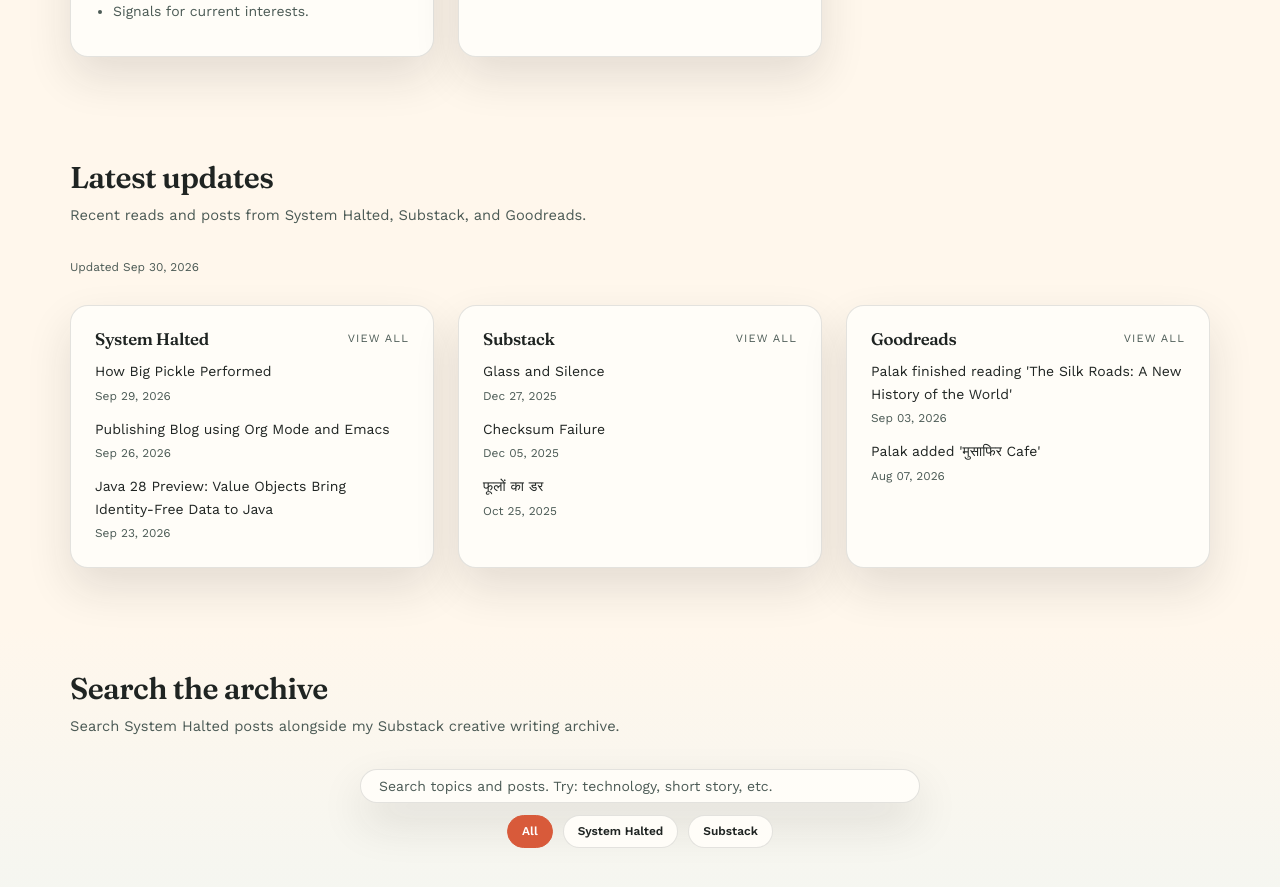
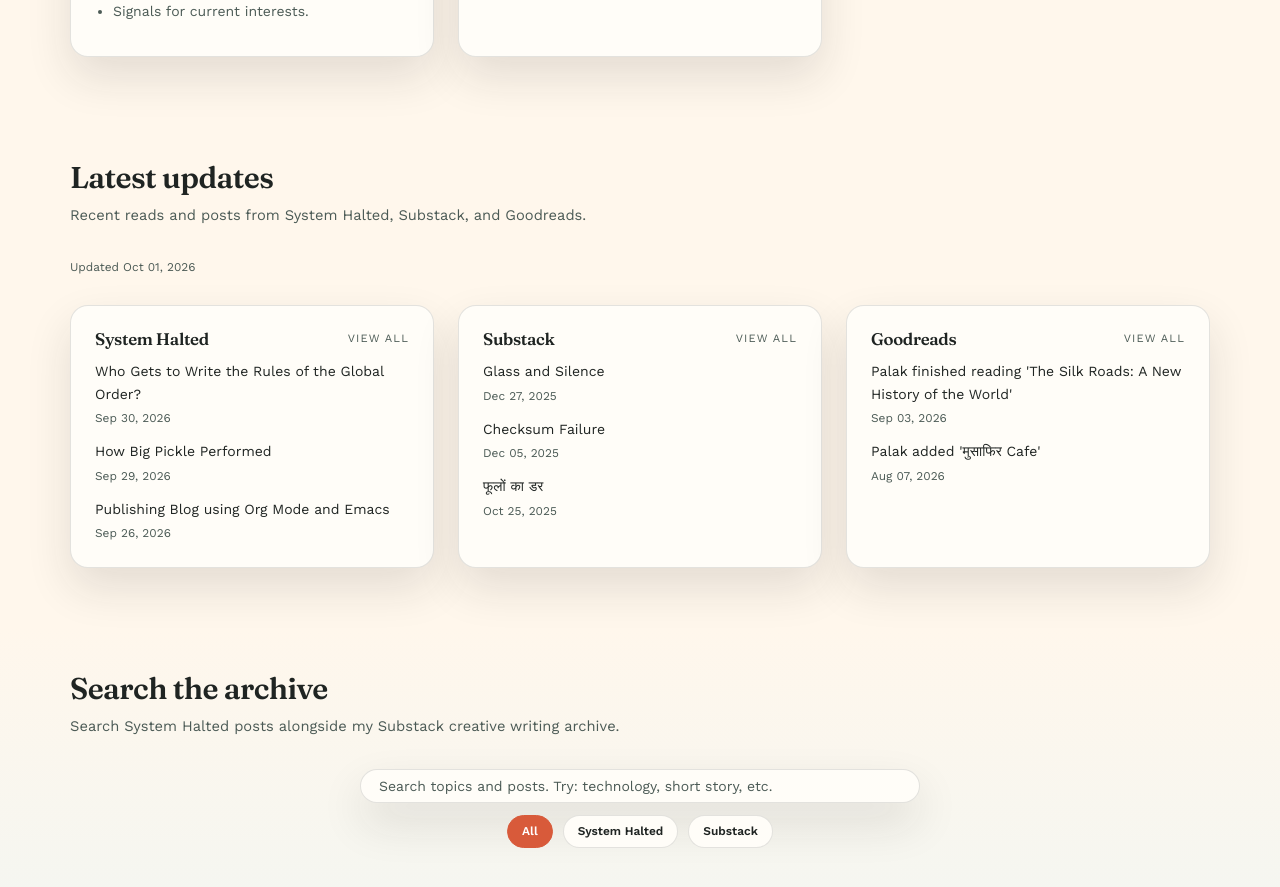
Before and after one commit to systemhalted/about-me, a Jekyll site: the page built from index.html, in a window 1280 px wide and 900 px high, scrolled down 2421 px. Shown: the top 887 px of the window. Built offline with Jekyll 4.4.1, drawn with Linux system fonts in a browser that asks for light colours; nearby versions of some CDN libraries.

Commit message:
refresh content feeds

```diff
--- a/_data/latest_sources.json
+++ b/_data/latest_sources.json
@@ -1,5 +1,5 @@
 {
-  "updated_at": "2026-09-30T08:35:42Z",
+  "updated_at": "2026-10-01T08:57:51Z",
   "sources": [
     {
       "id": "systemhalted",
@@ -7,6 +7,11 @@
       "url": "https://systemhalted.in",
       "feed_url": "https://systemhalted.in/feed",
       "items": [
+        {
+          "title": "Who Gets to Write the Rules of the Global Order?",
+          "url": "https://systemhalted.in/2026/09/30/rules-of-global-order/",
+          "published": "2026-09-30T00:00:00Z"
+        },
         {
           "title": "How Big Pickle Performed",
           "url": "https://systemhalted.in/2026/09/29/how-big-pickle-performed/",
@@ -16,11 +21,6 @@
           "title": "Publishing Blog using Org Mode and Emacs",
           "url": "https://systemhalted.in/2026/09/26/publishing-blog-using-org-mode-and-emacs/",
           "published": "2026-09-26T00:00:00Z"
-        },
-        {
-          "title": "Java 28 Preview: Value Objects Bring Identity-Free Data to Java",
-          "url": "https://systemhalted.in/2026/09/23/java28-value-objects/",
-          "published": "2026-09-23T00:00:00Z"
         }
       ]
     },
```
